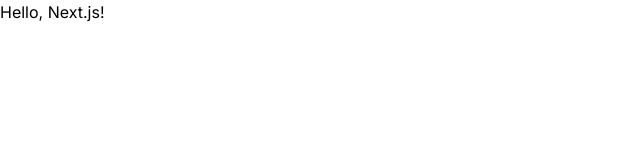
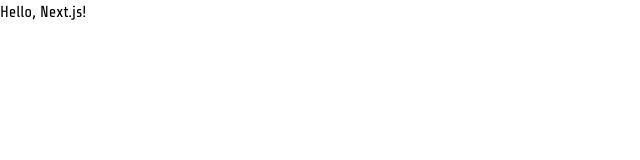
Before and after one commit to Seneca-Software-Developers-Club/ssdc-official-website, a Next.js app: page /about in a window 1280 px wide. Shown: the top 160 px of the page, without its empty margins (0-640 px from the left). Built offline with nearby package versions, Linux system fonts and the light colour scheme.

Commit message:
font update
global font updated from Inter to Share_Tech

```diff
--- a/src/app/layout.tsx
+++ b/src/app/layout.tsx
@@ -1,8 +1,8 @@
 import type { Metadata } from 'next';
-import { Inter } from 'next/font/google';
+import { Share_Tech } from 'next/font/google';
 import './globals.css';
 
-const inter = Inter({ subsets: ['latin'] });
+const shareTech = Share_Tech({ weight:'400', subsets:['latin'] });
 
 export const metadata: Metadata = {
   title: 'Create Next App',
@@ -16,7 +16,7 @@
 }>) {
   return (
     <html lang="en">
-      <body className={inter.className}>{children}</body>
+      <body className={shareTech.className}>{children}</body>
     </html>
   );
 }
```
